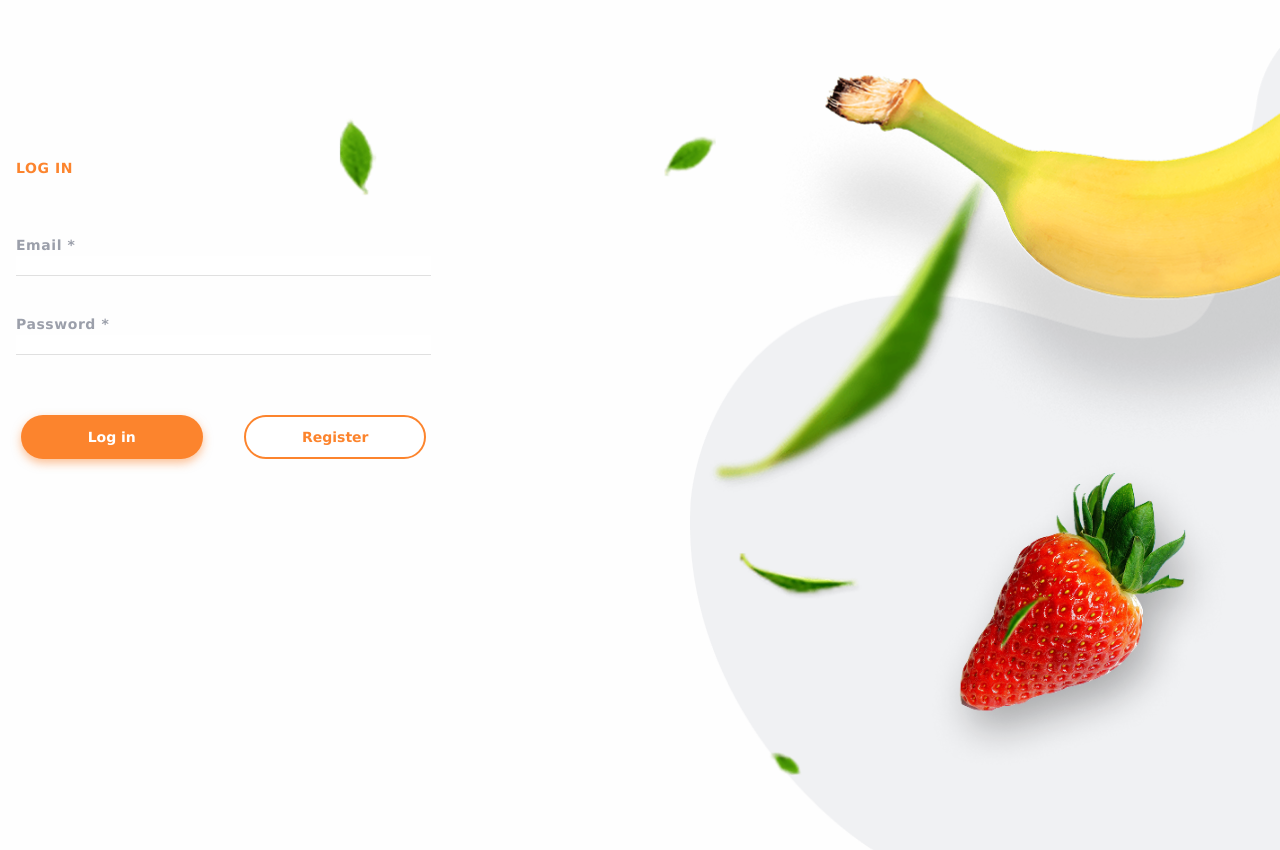
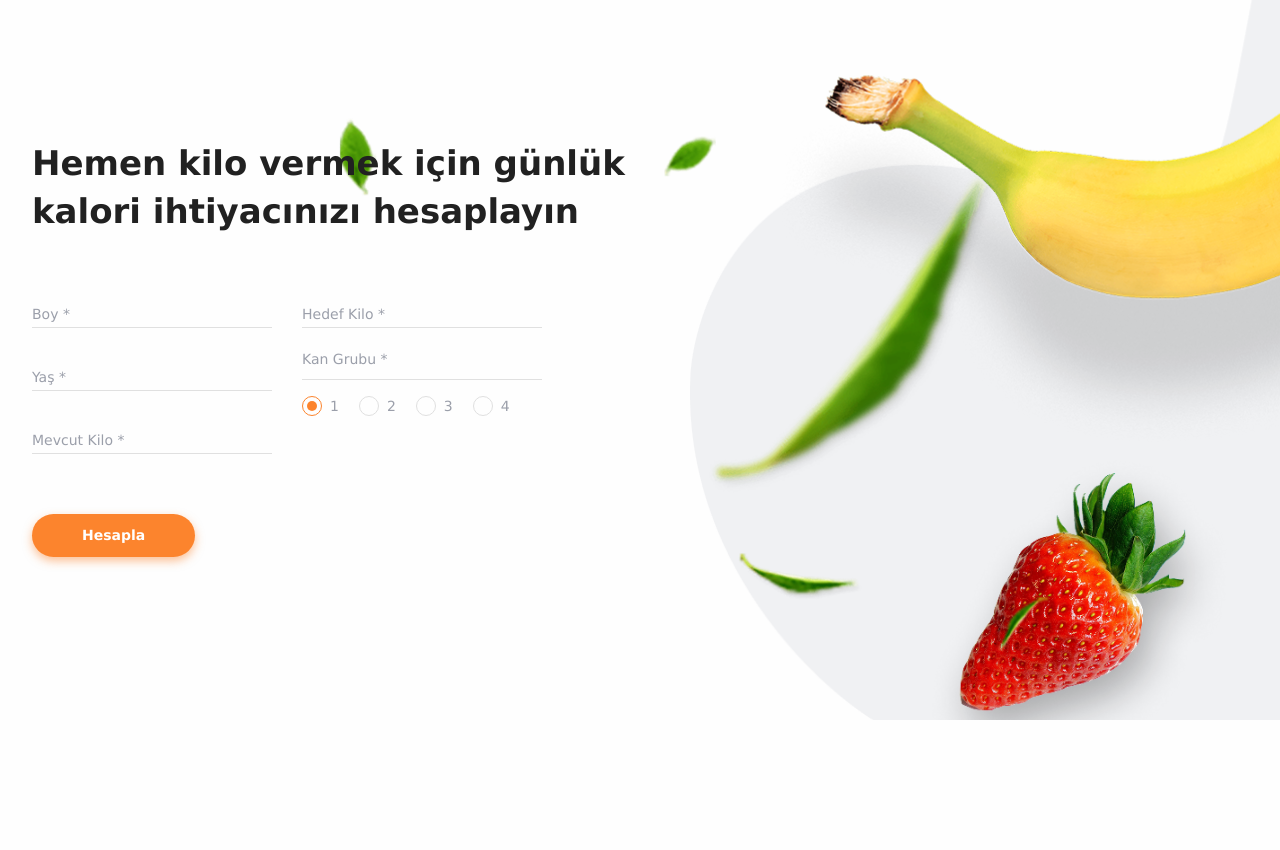
Before and after one commit to slim-moms-project/slim-moms, a React (Vite) app in the folder frontend/: page / in a window 1280 px wide. Before the commit this address led to /login. After the commit the page ends 800 px from the top, so only its background shows below. Built offline with nearby package versions, Linux system fonts and the light colour scheme; no server answers.

Commit message:
fix: Ana sayfa MainPage olarak ayarlandı ve css dosyası düzenlendi

```diff
--- a/frontend/src/App.jsx
+++ b/frontend/src/App.jsx
@@ -3,6 +3,7 @@ import { Navigate, Route, Routes } from 'react-router-dom';
 import { useDispatch, useSelector } from 'react-redux';
 import { refreshUser } from './redux/auth/authOperations.js';
 import { selectAuthToken } from './redux/auth/authSelectors.js';
+import { selectIsLoading } from './redux/global/globalSelectors.js';
 
 import Loader from './components/Loader/Loader.jsx';
 import Header from './components/Header/Header.jsx';
@@ -14,8 +15,8 @@ const RegistrationPage = lazy(
   () => import('./pages/RegistrationPage/RegistrationPage.jsx'),
 );
 const DiaryPage = lazy(() => import('./pages/DiaryPage/DiaryPage.jsx'));
-const CalculatorPage = lazy(
-  () => import('./pages/CalculatorPage/CalculatorPage.jsx'),
+const MainPage = lazy(
+  () => import('./pages/MainPage/MainPage.jsx'),
 );
 
 const PrivateLayout = ({ children }) => (
@@ -28,6 +29,7 @@ const PrivateLayout = ({ children }) => (
 function App() {
   const dispatch = useDispatch();
   const token = useSelector(selectAuthToken);
+  const isGlobalLoading = useSelector(selectIsLoading);
 
   useEffect(() => {
     if (token) {
@@ -36,9 +38,11 @@ function App() {
   }, [dispatch, token]);
 
   return (
+    <>
+      {isGlobalLoading && <Loader />}
       <Suspense fallback={<Loader />}>
         <Routes>
-        <Route path="/" element={<Navigate to="/login" replace />} />
+          <Route path="/" element={<MainPage />} />
           <Route
             path="/login"
             element={<PublicRoute component={<LoginPage />} />}
@@ -65,7 +69,7 @@ function App() {
               <PrivateRoute
                 component={
                   <PrivateLayout>
-                  <CalculatorPage />
+                    <MainPage />
                   </PrivateLayout>
                 }
               />
@@ -74,6 +78,7 @@ function App() {
           <Route path="*" element={<Navigate to="/login" replace />} />
         </Routes>
       </Suspense>
+    </>
   );
 }
 
--- a/frontend/src/components/DailyCalorieIntake/DailyCalorieIntake.jsx
+++ b/frontend/src/components/DailyCalorieIntake/DailyCalorieIntake.jsx
@@ -35,7 +35,9 @@ const DailyCalorieIntake = ({ dailyRate = 0, notRecommendedFoods = [], closeModa
         {notRecommendedFoods.length > 0 ? (
           <ol className={styles.forbiddenList}>
             {notRecommendedFoods.map((food, index) => (
-              <li key={index} className={styles.forbiddenItem}>{food}</li>
+              <li key={food._id ?? index} className={styles.forbiddenItem}>
+                {typeof food === 'string' ? food : food.title}
+              </li>
             ))}
           </ol>
         ) : (
--- a/frontend/src/pages/MainPage/MainPage.jsx
+++ b/frontend/src/pages/MainPage/MainPage.jsx
@@ -3,14 +3,14 @@ import { useSelector } from 'react-redux';
 import DailyCaloriesForm from '../../components/DailyCaloriesForm/DailyCaloriesForm';
 import DailyCalorieIntake from '../../components/DailyCalorieIntake/DailyCalorieIntake';
 import Modal from '../../components/Modal/Modal';
-import { selectDailyRate, selectNotAllowedProducts } from '../../redux/calculator/calculatorSelectors';
+import { selectCalculatorResult } from '../../redux/calculator/calculatorSelectors';
 import styles from './MainPage.module.css';
 
 const MainPage = () => {
   const [isModalOpen, setIsModalOpen] = useState(false);
 
-  const dailyRate = useSelector(selectDailyRate);
-  const notAllowedProducts = useSelector(selectNotAllowedProducts);
+  const result = useSelector(selectCalculatorResult) || {};
+  const { dailyCalories, notRecommendedProducts } = result;
 
   const handleOpenModal = () => setIsModalOpen(true);
   const handleCloseModal = () => setIsModalOpen(false);
@@ -23,11 +23,11 @@ const MainPage = () => {
 
       </div>
 
-      {isModalOpen && dailyRate && (
+      {isModalOpen && dailyCalories && (
         <Modal onClose={handleCloseModal}>
           <DailyCalorieIntake
-            dailyRate={dailyRate}
-            notRecommendedFoods={notAllowedProducts}
+            dailyRate={dailyCalories}
+            notRecommendedFoods={notRecommendedProducts}
             closeModal={handleCloseModal}
           />
         </Modal>
--- a/frontend/src/pages/MainPage/MainPage.module.css
+++ b/frontend/src/pages/MainPage/MainPage.module.css
@@ -3,7 +3,6 @@
   min-height: calc(100vh - 80px);
   padding: 32px 20px;
   margin: 0 auto;
-  max-width: 1280px;
 }
 
 .contentWrapper {
```
Lines whose indentation alone changed are shown as unchanged.
